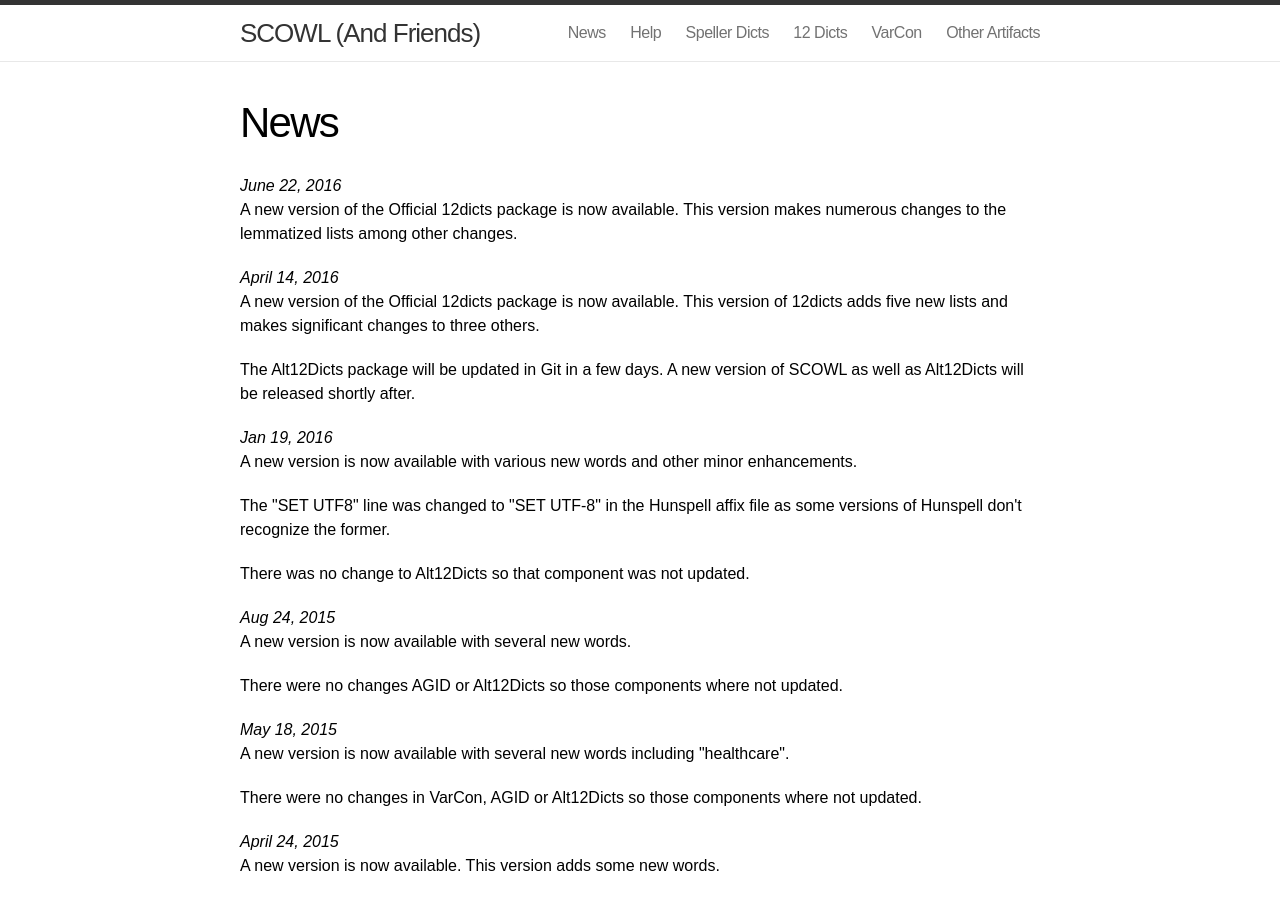
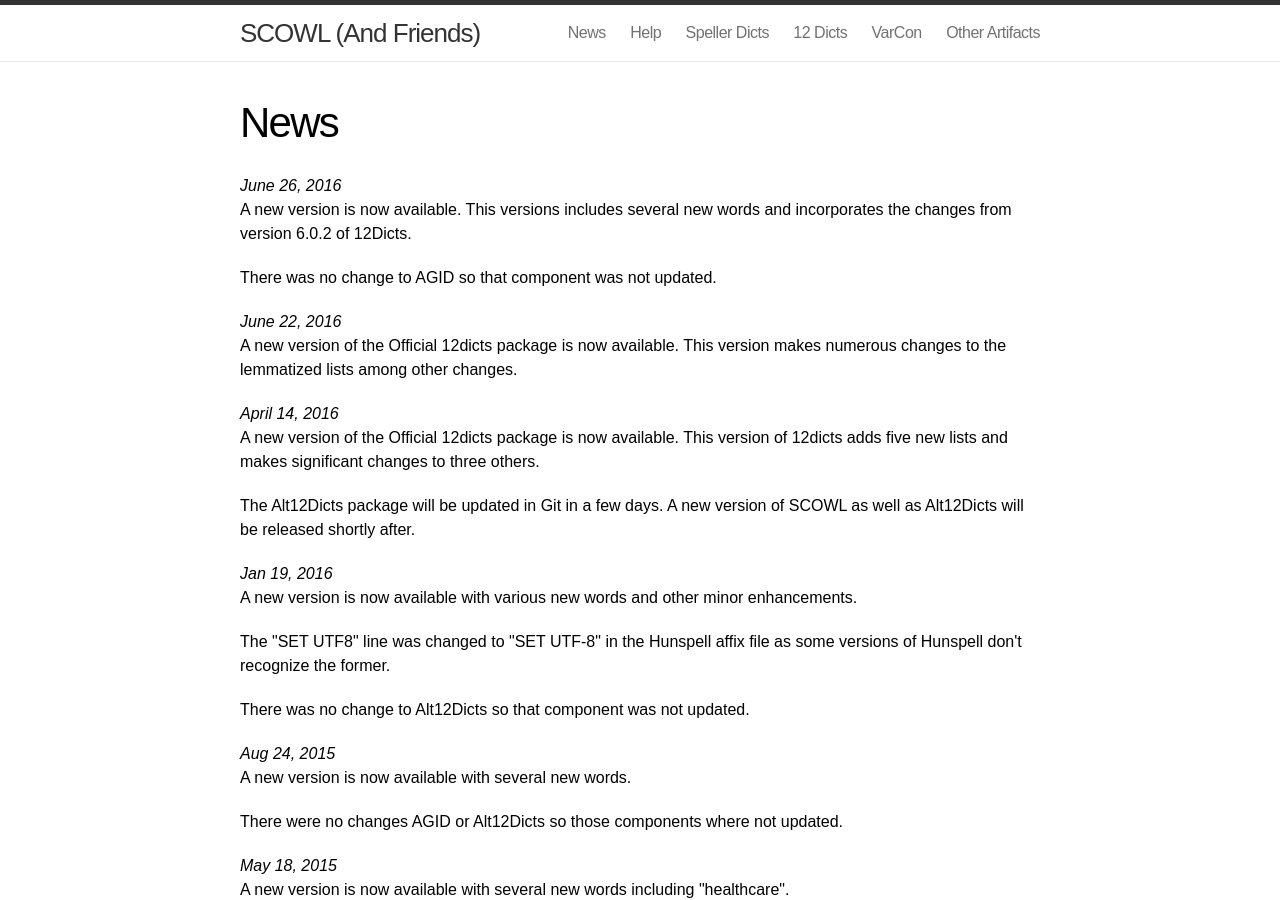
Before and after one commit to en-wl/wordlist, a Jekyll site: the page built from site/news.html, in a window 1280 px wide and 900 px high. Built offline with Jekyll 4.4.1, drawn with Linux system fonts in a browser that asks for light colours; Markdown is read by kramdown in place of the engine named in the settings.

Commit message:
Update web site for 2016.06.26 release.

```diff
--- a/site/news.html
+++ b/site/news.html
@@ -2,6 +2,12 @@
 layout: post
 title: News
 ---
+<p>
+<i>June 26, 2016</i><br>
+A new version is now available.  This versions includes several new
+words and incorporates the changes from version 6.0.2 of 12Dicts.
+<p>
+There was no change to AGID so that component was not updated.
 <p>
 <i>June 22, 2016</i><br>
 A new version of the Official 12dicts package is now available.  This
```
Also changed, not shown: site/12dicts.md (+3 -3 lines), site/dicts.md (+4 -4 lines), site/index.md (+2 -2 lines), site/varcon.md (+3 -3 lines).
